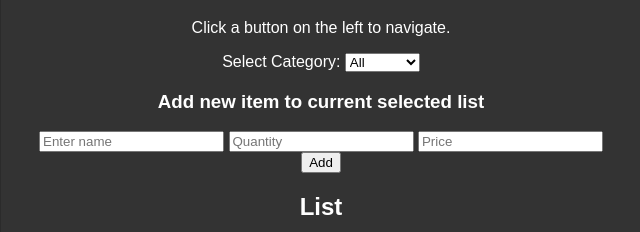
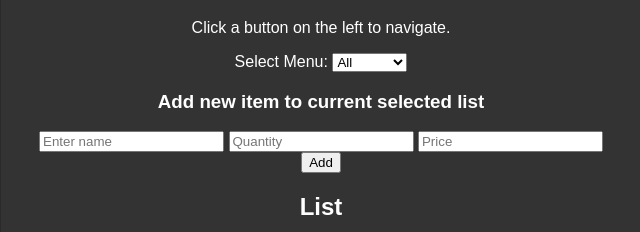
Before and after one commit to JakeOnDevineCRM/JakeCRM, a website: page views/main-page.html in a window 1280 px wide. Shown: the part 299-531 px from the top of the page, 439-1079 px from the left. Drawn offline with Linux system fonts and the light colour scheme.

Commit message:
Update main-page.html

```diff
--- a/views/main-page.html
+++ b/views/main-page.html
@@ -26,7 +26,7 @@
       <div class="content-box" id="content-box">
         <h1>Welcome!</h1>
         <p>Click a button on the left to navigate.</p>
-        <label for="categorySelect">Select Category:</label>
+        <label for="categorySelect">Select Menu:</label>
         <select id="categorySelect">
           <option value="All">All</option>
           <option value="Food">Foods</option>
```
